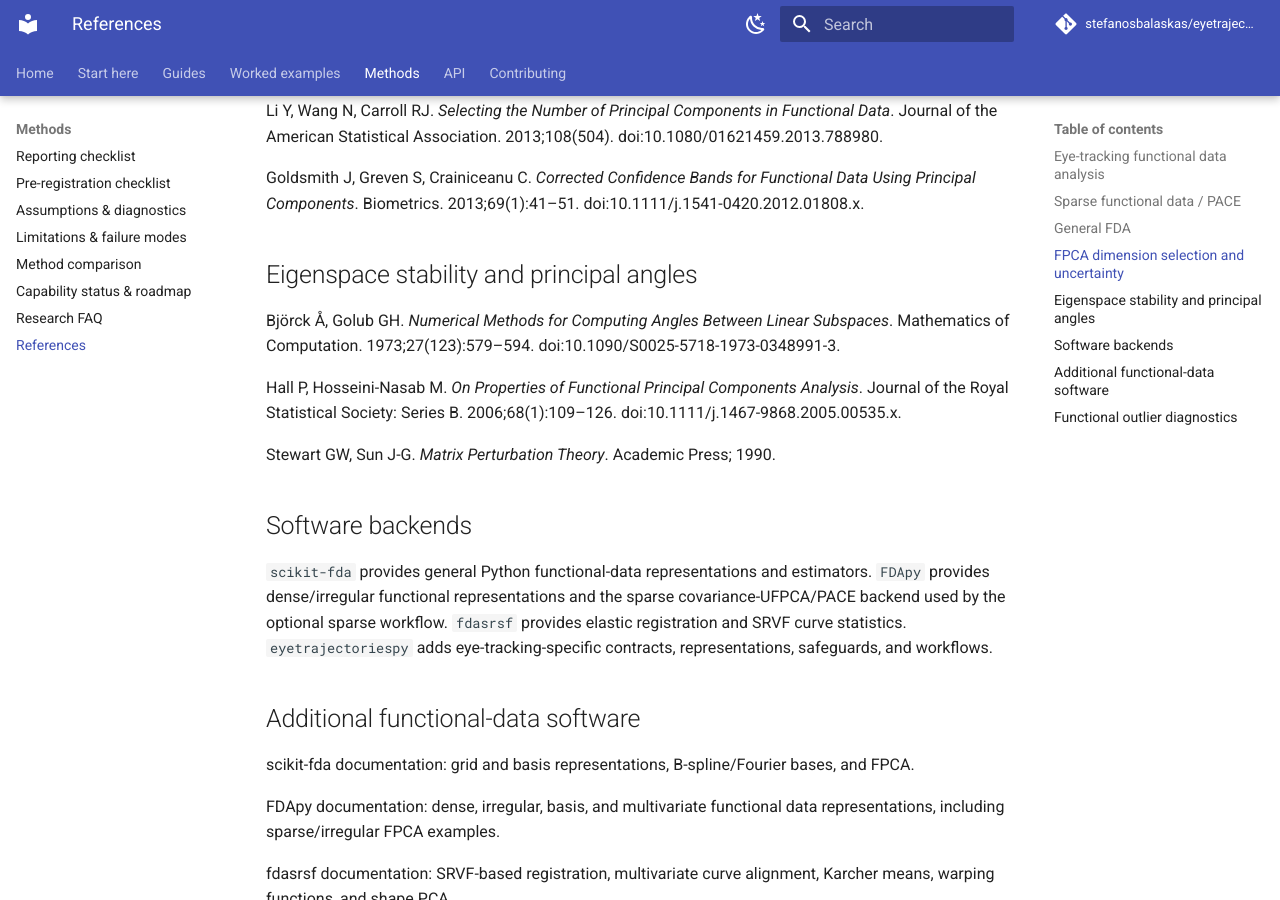
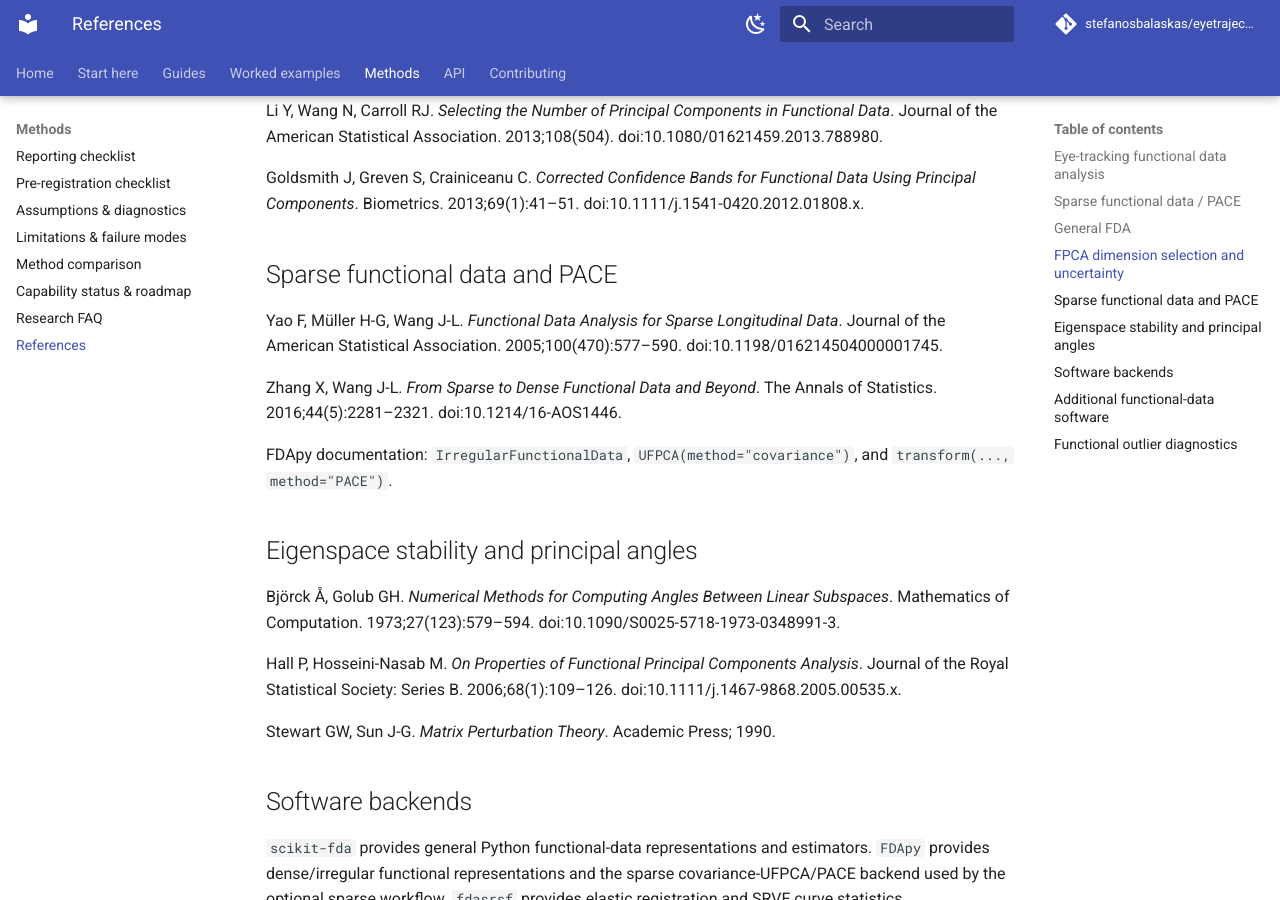
Before and after one commit to stefanosbalaskas/eyetrajectoriespy, an MkDocs documentation site: the page built from docs/methods/references.md, in a window 1280 px wide and 900 px high, scrolled down 1050 px. Built offline with MkDocs 1.6.1 and Material for MkDocs 9.7.7, drawn with Linux system fonts in a browser that asks for light colours; comment, search, counter and statistics services are not loaded.

Commit message:
Add sparse functional data references

```diff
--- a/docs/methods/references.md
+++ b/docs/methods/references.md
@@ -30,6 +30,14 @@ Li Y, Wang N, Carroll RJ. *Selecting the Number of Principal Components in Funct
 
 Goldsmith J, Greven S, Crainiceanu C. *Corrected Confidence Bands for Functional Data Using Principal Components*. Biometrics. 2013;69(1):41–51. doi:10.1111/j.1541-0420.2012.01808.x.
 
+## Sparse functional data and PACE
+
+Yao F, Müller H-G, Wang J-L. *Functional Data Analysis for Sparse Longitudinal Data*. Journal of the American Statistical Association. 2005;100(470):577–590. doi:10.1198/016214504000001745.
+
+Zhang X, Wang J-L. *From Sparse to Dense Functional Data and Beyond*. The Annals of Statistics. 2016;44(5):2281–2321. doi:10.1214/16-AOS1446.
+
+FDApy documentation: `IrregularFunctionalData`, `UFPCA(method="covariance")`, and `transform(..., method="PACE")`.
+
 ## Eigenspace stability and principal angles
 
 Björck Å, Golub GH. *Numerical Methods for Computing Angles Between Linear Subspaces*. Mathematics of Computation. 1973;27(123):579–594. doi:10.1090/S0025-5718-1973-0348991-3.
```
